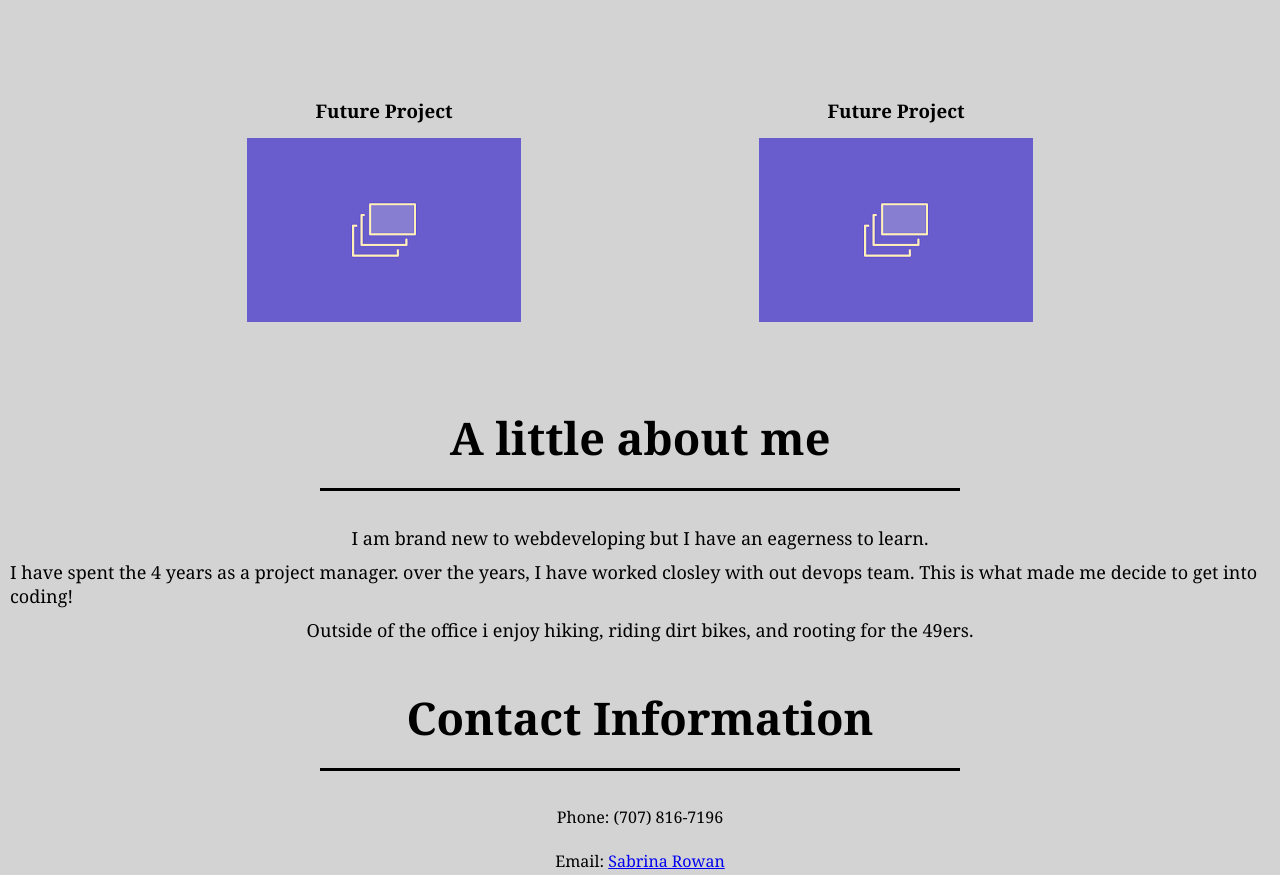
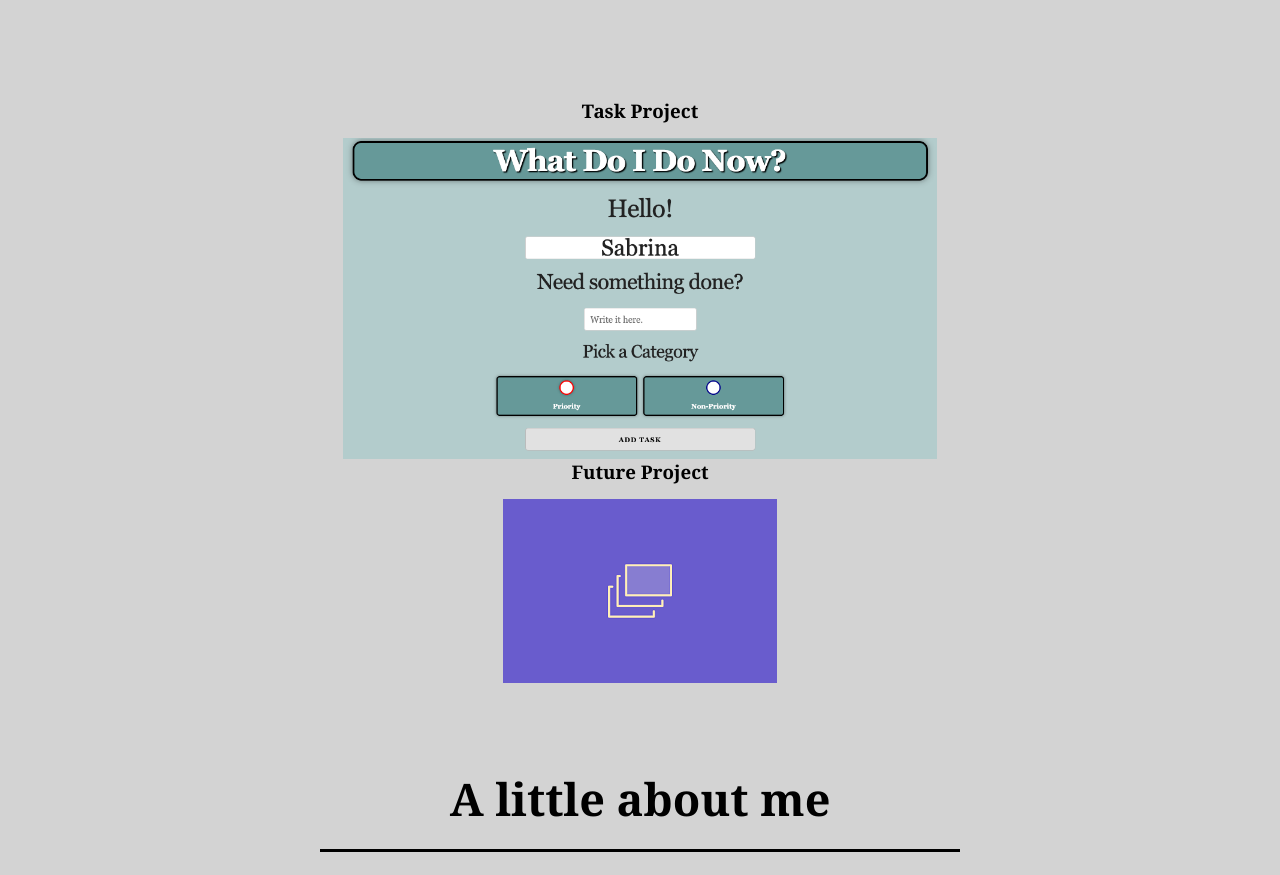
Before and after one commit to sabrinarowan/sabrina-portfolio, a plain HTML site: page index.html in a window 1280 px wide. Shown: the part 1284-2159 px from the top of the page. Drawn offline with Linux system fonts and the light colour scheme.

Commit message:
added project

```diff
--- a/assets/css/style.css
+++ b/assets/css/style.css
@@ -80,6 +80,7 @@ header nav ul li a {
     margin: 35px auto 35px auto;
     width: 50%;
 }
+
 .project {
     margin: 50px auto;
     padding-bottom: 50px;
@@ -114,6 +115,15 @@ header nav ul li a {
     max-width: 800px;
     max-height: 600px;
 }
+
+.project-img2 img {
+    display: flex;
+    align-items: center;
+    max-width: 60%;
+    max-height: 600px;
+    margin-left: auto;
+    margin-right: auto;
+}
 .project-img img{
     display: flex;
     justify-content: space-between;
@@ -125,6 +135,7 @@ header nav ul li a {
     justify-content: center;
     align-items: center;
     margin: 10px;
+    text-align: center;
 }
 
 .contact-info {
--- a/index.html
+++ b/index.html
@@ -49,10 +49,10 @@
             </div>
             <div class="future-project">
                 <div class="">
-                    <h3>Future Project</h3>
-                    <div class="project-img">
+                    <h3>Task Project</h3>
+                    <div class="project-img2">
                         <a href="">
-                            <img src="./assets/images/placeholder.png" alt="placeholder for future project" />
+                            <img src="./assets/images/project-1.png" alt="placeholder for future project" />
                         </a>
                     </div>
                 </div>
```
Also changed, not shown: assets/images/project-1.png (added), 3 other files.
